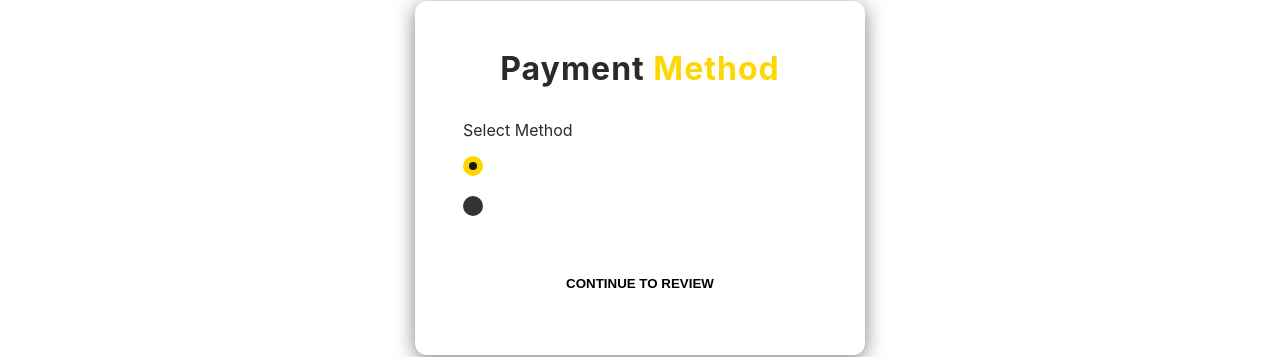
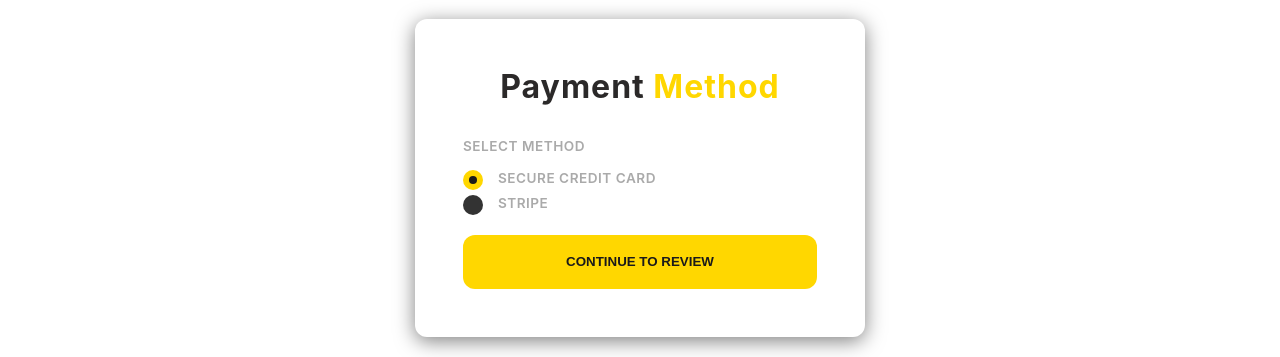
Before and after one commit to ZemzemDev/E-commerce, a React (Vite) app in the folder client/: page /payment in a window 1280 px wide. Shown: the part 248-605 px from the top of the page. Built offline with nearby package versions, Linux system fonts and the light colour scheme; no server answers; sample sign-in values are in the browser's storage.

Commit message:
Fix checkout styling: Unify form-group and auth-btn classes for a premium experience

```diff
--- a/client/src/styles/AuthPage.css
+++ b/client/src/styles/AuthPage.css
@@ -63,10 +63,12 @@
     color: var(--primary-color);
 }
 
+.form-group,
 .form-group-premium {
     margin-bottom: 1.5rem;
 }
 
+.form-group label,
 .form-group-premium label {
     display: block;
     margin-bottom: 0.6rem;
@@ -90,9 +92,10 @@
     transition: var(--transition);
 }
 
-.input-with-icon input {
+.input-with-icon input,
+.form-group input {
     width: 100%;
-    padding: 1rem 1.2rem 1rem 3.2rem;
+    padding: 1rem 1.2rem;
     background: rgba(0, 0, 0, 0.2);
     border: 1px solid rgba(255, 255, 255, 0.1);
     border-radius: 12px;
@@ -102,7 +105,12 @@
     transition: all 0.3s ease;
 }
 
-.input-with-icon input:focus {
+.input-with-icon input {
+    padding-left: 3.2rem;
+}
+
+.input-with-icon input:focus,
+.form-group input:focus {
     border-color: var(--primary-color);
     background: rgba(0, 0, 0, 0.3);
     box-shadow: 0 0 15px rgba(255, 215, 0, 0.1);
@@ -112,6 +120,7 @@
     color: var(--primary-color);
 }
 
+.auth-btn,
 .auth-btn-premium {
     width: 100%;
     padding: 1.2rem;
@@ -130,6 +139,7 @@
     transition: all 0.3s cubic-bezier(0.4, 0, 0.2, 1);
 }
 
+.auth-btn:hover,
 .auth-btn-premium:hover {
     transform: translateY(-2px);
     box-shadow: 0 10px 20px rgba(255, 215, 0, 0.2);
```
